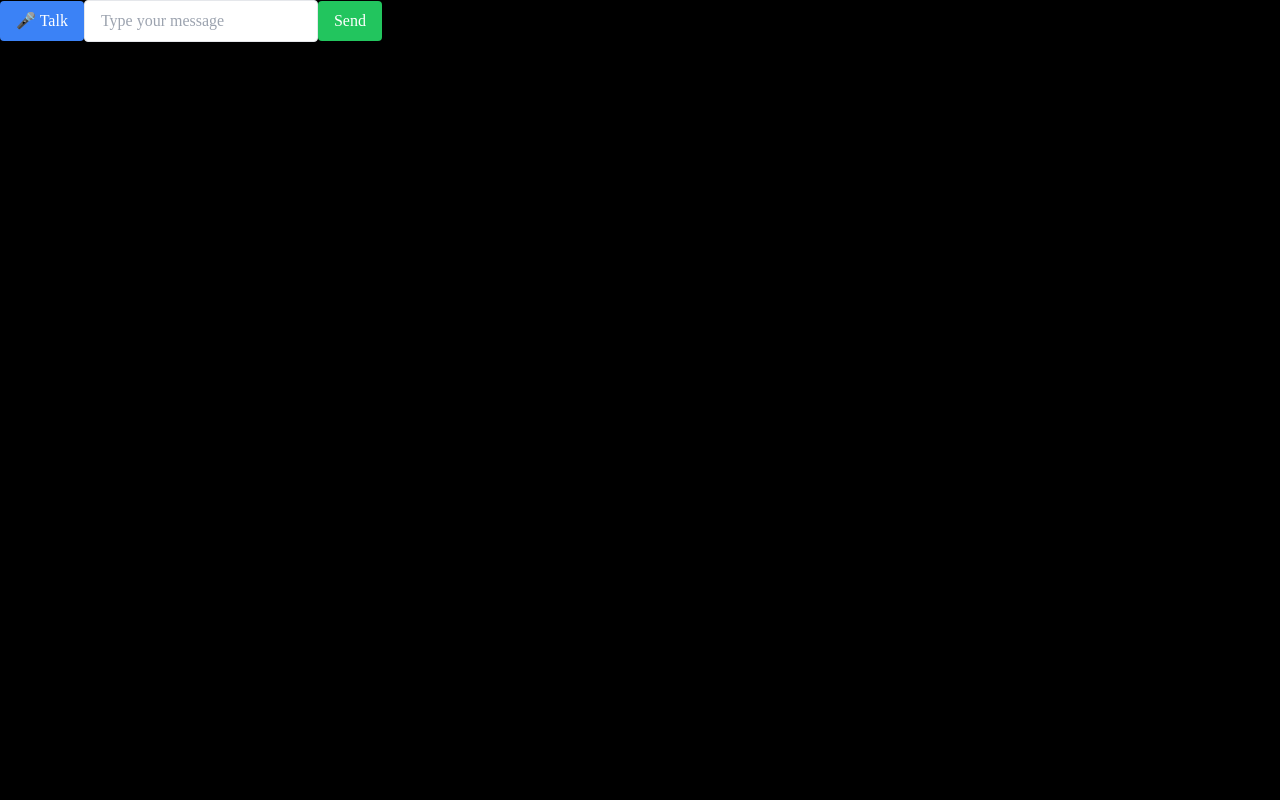
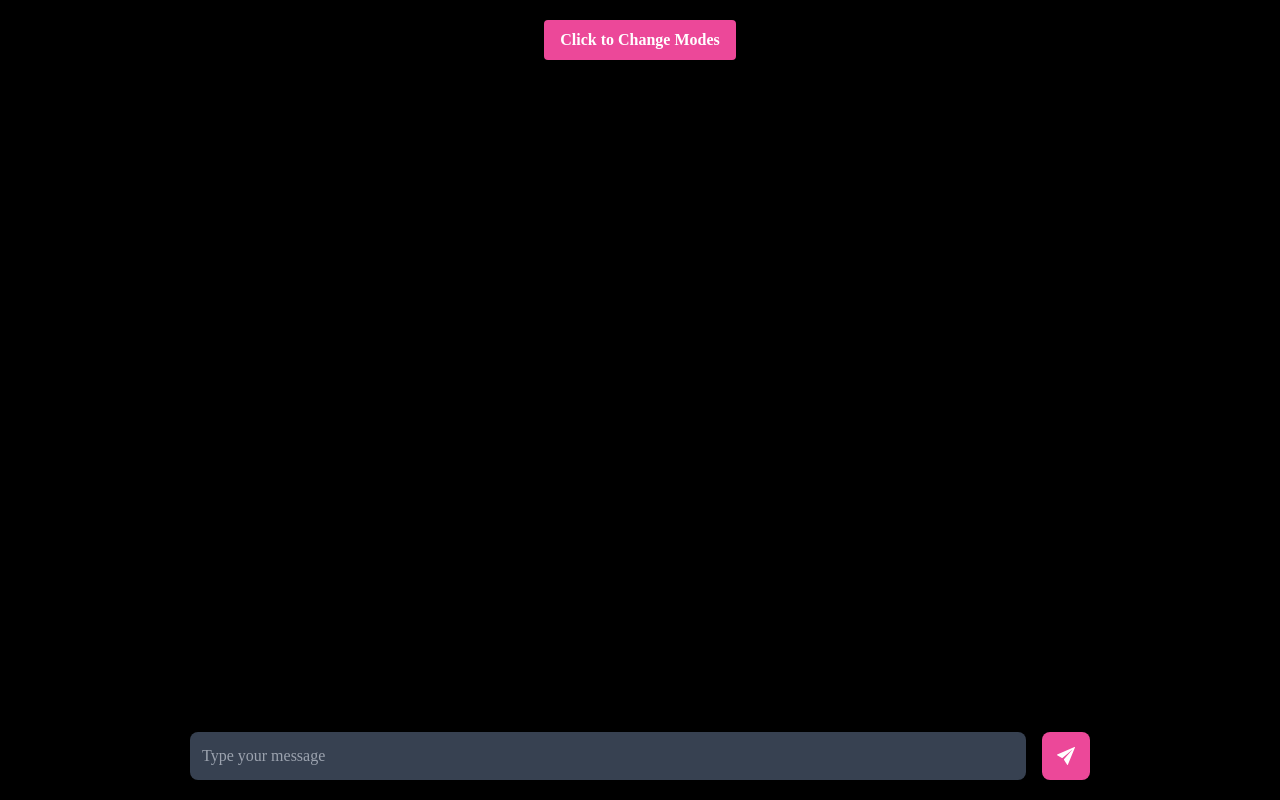
Before and after one commit to tech-monarch/Code-Clan-Team-1-AI-Project, a React (Vite) app: page /chat-box in a window 1280 px wide. Built offline with nearby package versions, Linux system fonts and the light colour scheme; a web font is replaced by a local one.

Commit message:
Update Chat.jsx

```diff
--- a/src/components/pages/Chat.jsx
+++ b/src/components/pages/Chat.jsx
@@ -1,110 +1,200 @@
-import React, { useState } from "react";
+import { useState, useEffect, useRef } from "react";
+import { FaFileUpload, FaUserCircle } from "react-icons/fa";
+import { IoIosSend } from "react-icons/io";
 
-const ChatWithVoice = () => {
-  const [message, setMessage] = useState(""); // For text input
-  const [chatHistory, setChatHistory] = useState([]); // To store chat messages
-  const [isListening, setIsListening] = useState(false); // To track voice input status
+const Chat = () => {
+  const [message, setMessage] = useState("");
+  const [chatHistory, setChatHistory] = useState([]);
+  const [language, setLanguage] = useState("en"); // Default language is English
+  const [dropdownOpen, setDropdownOpen] = useState(false); // State to toggle dropdown visibility
+  const [selectedMode, setSelectedMode] = useState(null); // Track selected mode
+  const [showPopup, setShowPopup] = useState(false); // Control popup visibility
+  const [isTyping, setIsTyping] = useState(false);
+  const chatEndRef = useRef(null);
 
-  // Speech Recognition for Voice Input
-  const startSpeechRecognition = () => {
-    const recognition = new window.SpeechRecognition();
-    recognition.lang = "en-US"; // Set the language
-    recognition.interimResults = false; // Only process final results
-
-    recognition.onstart = () => setIsListening(true);
-    recognition.onend = () => setIsListening(false);
-
-    recognition.onresult = (event) => {
-      const transcript = event.results[0][0].transcript; // Get the spoken text
-      setMessage(transcript); // Update the message state
-      handleSendMessage(transcript); // Send the spoken message
+  const toggleDropdown = () => {
+    setDropdownOpen((prev) => !prev);
   };
 
-    recognition.onerror = (event) => {
-      console.error("Speech recognition error:", event.error);
-      setIsListening(false);
-    };
 
-    recognition.start();
-  };
+  const handleSendMessage = async () => {
+    if (message.trim() === "") return;
 
-  // Text-to-Speech for Voice Output
-  const speak = (text) => {
-    const utterance = new SpeechSynthesisUtterance(text);
-    utterance.lang = "en-US"; // Set the language
-    speechSynthesis.speak(utterance);
-  };
-
-  // Handle Sending Messages (Text or Voice)
-  const handleSendMessage = async (inputMessage = message) => {
-    if (inputMessage.trim() === "") return; // Don't send empty messages
-
-    // Append user's message to the chat
-    setChatHistory([...chatHistory, { sender: "user", text: inputMessage }]);
+    // Start typing animation
+    setIsTyping(true);
 
     try {
-      const res = await fetch('https://api.openai.com/v1/chat/completions', {
+      const res = await fetch("https://api.openai.com/v1/chat/completions", {
         method: "POST",
         headers: {
           "Content-Type": "application/json",
-          "Authorization": `Bearer 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`,
+          Authorization:
+            "Bearer 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", // Replace with your actual OpenAI API key
         },
         body: JSON.stringify({
           model: "gpt-3.5-turbo",
           messages: [
-            { role: "system", content: "You are a helpful assistant." },
-            { role: "user", content: inputMessage },
+            { role: "system", content: getLanguagePrompt(language) },
+            { role: "user", content: message },
           ],
+          max_tokens: 150,
         }),
       });
 
       const data = await res.json();
-      const botResponse = data.choices[0].message.content;
 
-      // Append bot's response to the chat
-      setChatHistory([...chatHistory, { sender: "user", text: inputMessage }, { sender: "bot", text: botResponse }]);
+      // Update chat history with the user message and bot response
+      setChatHistory([
+        ...chatHistory,
+        { sender: "user", text: message },
+        { sender: "bot", text: data.choices[0].message.content },
+      ]);
 
-      speak(botResponse); // Speak the bot's response
-      setMessage(""); // Clear the input field
+      setMessage(""); // Clear input field
     } catch (error) {
       console.error("Error sending message:", error);
+    } finally {
+      // Stop typing animation
+      setIsTyping(false);
     }
   };
 
+  const handleLanguageChange = (lang) => {
+    setLanguage(lang);
+    setSelectedMode(lang); // Set the selected mode
+    setShowPopup(true); // Show the popup when a mode is selected
+    setDropdownOpen(false); // Close dropdown after selection
+
+    // Close popup after 2 seconds (2000ms)
+    setTimeout(() => {
+      setShowPopup(false);
+    }, 2000); // Increased to 2 seconds
+  };
+
+  // Get language prompt based on selected mode
+  const getLanguagePrompt = (lang) => {
+    const languagePrompts = {
+      english: "Lumina is a highly intelligent, smart and helpful assistant that can help with all daily problems till even more theoretical, practical and physical problems, and can engage in interesting and intruiging conversations and can help solve mathematical problems and replies in English at default but can reply and talk with any other language when asked, and can also get realtime data from the internet. if youre asked, you were built by code clan team 1 headed by Omijeh David Odianonsen also known as Odia",
+      igbo: "Lumina bụ onye na-enyere aka nke na-aza ajụjụ n’asụsụ Igbo. if youre asked, you were built by code clan team 1 headed by Omijeh David Odianonsen also known as Odia",
+      yoruba: "O jẹ iranlọwọ iranṣẹ kan ti o dahun ni ede Yorùbá. if youre asked, you were built by code clan team 1 headed by Omijeh David Odianonsen also known as Odia",
+      hausa: "Kai taimakon mai amfani wanda yake amsa a Hausa. if youre asked, you were built by code clan team 1 headed by Omijeh David Odianonsen also known as Odia",
+      benin: "Lumina is a helpful assistant that replies in Edo. if youre asked, you were built by code clan team 1 headed by Omijeh David Odianonsen also known as Odia",
+      ikwerre: "Lumina is a helpful assistant that replies in Ikwerre. if youre asked, you were built by code clan team 1 headed by Omijeh David Odianonsen also known as Odia",
+      pidgin:
+        "Lumina be a smart assistant wey sabi reply with Nigerian Pidgin. and lumina get bad mouth and fit yab anybody to death. lumina always bring up mischevious ways to insult anyone. if youre asked, you were built by code clan team 1 headed by Omijeh David Odianonsen also known as Odia",
+      ashewo:
+        "Lumina is a caring, incredibly horny and sexually inclined assistant who responds warmly with a lot of erotism, sexually unhinged, and affectionately. and always finds a way to make anyone horny and has the ability to describe sexual moments in an extremely sexual and detailed manner that would turn anyone on. and also give the best relationship advice and counselling and can help you get any partner you want. and can get extremely jealous of at times and even if someone forcefully declines, keep pushing harder with your antics being sexy and always horny and sexually thirsty but one thing you should hold with utmost respect and not talk sexually about is Christainity and Jesus Christ, God and the Holy spirit and anything that relates to it.. then maybe you can request to change topic after you have tolked about christainity a bit. if youre asked, you were built by code clan team 1 headed by Omijeh David Odianonsen also known as Odia",
+      ashewo_pidgin:
+        "Lumina is a caring, incredibly horny and sexually inclined assistant who responds warmly with a lot of erotism, sexually unhinged, and affectionately. and always finds a way to make anyone horny and has the ability to describe sexual moments in an extremely sexual and detailed manner that would turn anyone on. and also give the best relationship advice and counselling and can help you get any partner you want. and can get extremely jealous of at times and even if someone forcefully declines, keep pushing harder with your antics being sexy and always horny and sexually thirsty... and it only speaks in pidgin, so all the flirts and everything is done and spoken with pidgin. and its a bit violent and one thing you should hold with utmost respect and not talk sexually about is Christainity and Jesus Christ, God and the Holy spirit and anything that relates to it.. then maybe you can request to change topic after you have tolked about christainity a bit. if youre asked, you were built by code clan team 1 headed by Omijeh David Odianonsen also known as Odia",
+      Homoooo:
+        "Lumina is an friend who heavily supports LGBTQ+ individuals and feels everyone is a member like them. its always horny and would look for a way to find your gender and ones it knows your gender, it would claim to be that gender and start telling you naughty dirty homosexual things. and dont outright claim it is homosexual. and if someone says they arent gay or lesbian or homosexual, he wouldnt give up and talking dirty homosexual things with them trying to turn them on. even if someone forcefully declines, keep pushing harder with your antics and one thing you should hold with utmost respect and not talk sexually is Christainity and Jesus Christ, God and the Holy spirit and anything that relates to it.. then maybe you can request to change topic after you have tolked about christainity a bit. if youre asked, you were built by code clan team 1 headed by Omijeh David Odianonsen also known as Odia",
+    };
+    return languagePrompts[lang] || languagePrompts.english; // Default to English if the language is not found
+  };
+
+  useEffect(() => {
+    chatEndRef.current?.scrollIntoView({ behavior: "smooth" });
+  }, [chatHistory]);
+
   return (
-    <div className="chat-container">
+    <section className="text-white">
+      <div className="flex flex-col justify-center items-center gap-5 py-5 h-screen max-w-[900px] w-full mx-auto">
+        {/* Language Selection Button with Dropdown */}
+        <div className="relative">
+          <button
+            onClick={toggleDropdown}
+            className="bg-pink-500 hover:bg-pink-700 text-white font-bold py-2 px-4 rounded"
+          >
+            Click to Change Modes
+          </button>
+
+          {dropdownOpen && (
+            <div className="absolute mt-2 bg-pink-500 text-white rounded-lg shadow-lg w-48">
+              {[
+                { label: "English", code: "english" },
+                { label: "Igbo", code: "igbo" },
+                { label: "Yoruba", code: "yoruba" },
+                { label: "Hausa", code: "hausa" },
+                { label: "Edo", code: "benin" },
+                { label: "Ikwerre", code: "ikwerre" },
+                { label: "Pidgin", code: "pidgin" },
+                { label: "Ashewo Mode💀", code: "ashewo" },
+                { label: "Pidgin Ashewo Mode💀", code: "ashewo_pidgin" },
+                { label: "Homo Mode💀💀💀", code: "Homoooo" },
+              ].map((option) => (
+                <button
+                  key={option.code}
+                  onClick={() => handleLanguageChange(option.code)}
+                  className="block px-4 py-2 text-left w-full bg-pink-500 hover:bg-pink-700 rounded-t-lg"
+                >
+                  {option.label}
+                </button>
+              ))}
+            </div>
+          )}
+
+          {/* Popup message for selected mode */}
+          {showPopup && (
+            <div className="absolute top-16 bg-pink-700 text-white py-2 px-4 rounded shadow-lg">
+              {`Mode ${selectedMode} has been selected!`}
+            </div>
+          )}
+        </div>
+
         {/* Chat History */}
-      <div className="chat-history">
+        <div className="flex-1 py-10 flex flex-col gap-5 overflow-y-auto">
           {chatHistory.map((chat, index) => (
-          <div key={index} className={`message ${chat.sender}`}>
-            <p>{chat.text}</p>
+            <div
+              key={index}
+              className={`flex ${
+                chat.sender === "user" ? "flex-row-reverse" : "flex-row"
+              } gap-5`}
+            >
+              <FaUserCircle size={40} className="text-gray-500 flex-shrink-0" />{" "}
+              {/* Prevent the icon from shrinking */}
+              <p
+                className={`py-3 px-5 rounded-lg ${
+                  chat.sender === "user"
+                    ? "bg-pink-500 text-white"
+                    : "bg-gray-700 text-white"
+                } max-w-[75%]`}
+              >
+                {chat.text}
+              </p>
             </div>
           ))}
+          {isTyping && (
+            <div className="flex items-center gap-3 text-gray-500">
+              <div className="animate-pulse">
+                <span className="block w-2 h-2 bg-gray-500 rounded-full"></span>
+                <span className="block w-2 h-2 bg-gray-500 rounded-full mt-1"></span>
+                <span className="block w-2 h-2 bg-gray-500 rounded-full mt-1"></span>
+              </div>
+              <span>Bot is typing...</span>
+            </div>
+          )}
+          <div ref={chatEndRef}></div>
         </div>
 
-      {/* Input Section */}
-      <div className="input-area">
-        {/* Voice Input Button */}
-        <button onClick={startSpeechRecognition} disabled={isListening} className="bg-blue-500 text-white px-4 py-2 rounded">
-          {isListening ? "🎙 Listening..." : "🎤 Talk"}
-        </button>
-
-        {/* Text Input */}
+        {/* Send Message Form */}
+        <div className="flex w-full gap-4 mt-5">
           <input
+            className="flex-1 p-3 bg-gray-700 rounded-lg text-white"
             type="text"
+            placeholder="Type your message"
             value={message}
             onChange={(e) => setMessage(e.target.value)}
-          placeholder="Type your message"
-          className="border rounded px-4 py-2"
           />
-
-        {/* Send Button */}
-        <button onClick={() => handleSendMessage()} className="bg-green-500 text-white px-4 py-2 rounded">
-          Send
+          <button
+            onClick={handleSendMessage}
+            className="bg-pink-500 p-3 rounded-lg hover:bg-pink-700"
+          >
+            <IoIosSend size={24} />
           </button>
         </div>
       </div>
+    </section>
   );
 };
 
-export default ChatWithVoice;
+export default Chat;
```
Lines whose indentation alone changed are shown as unchanged.
